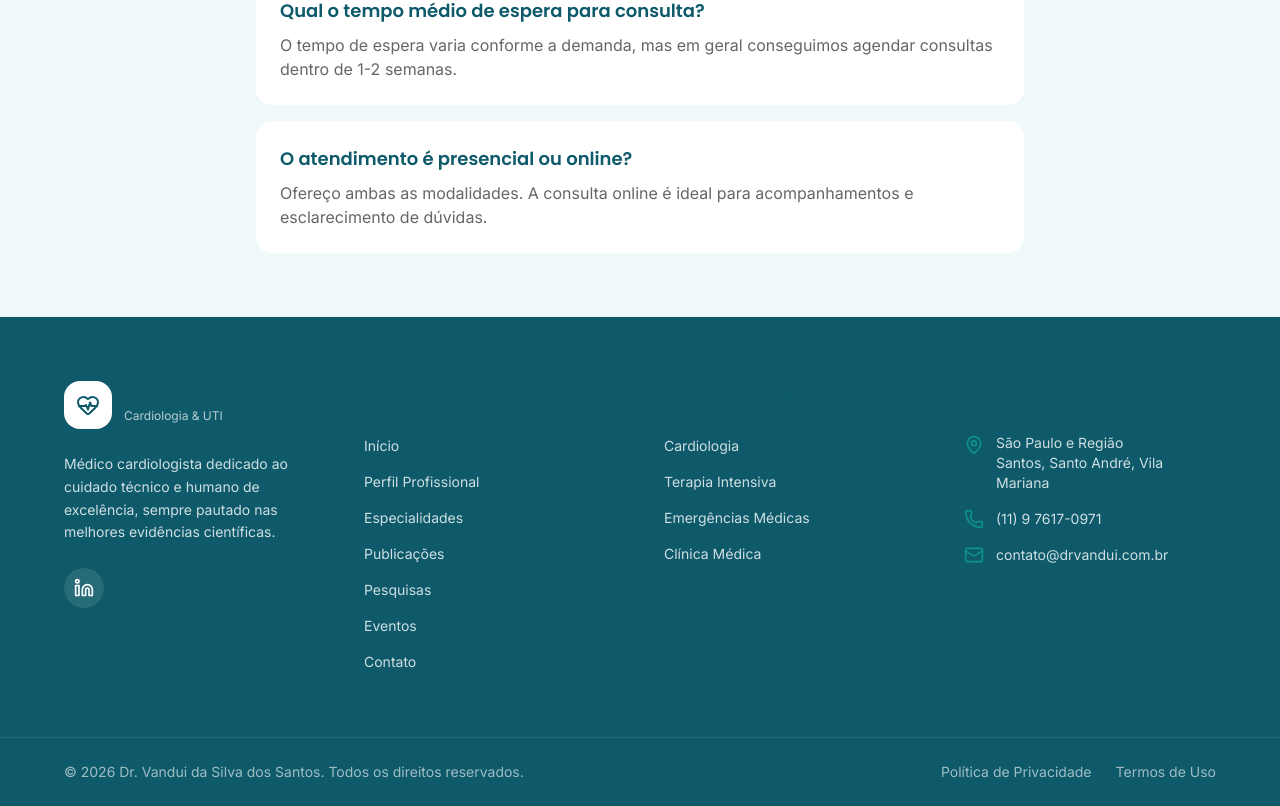
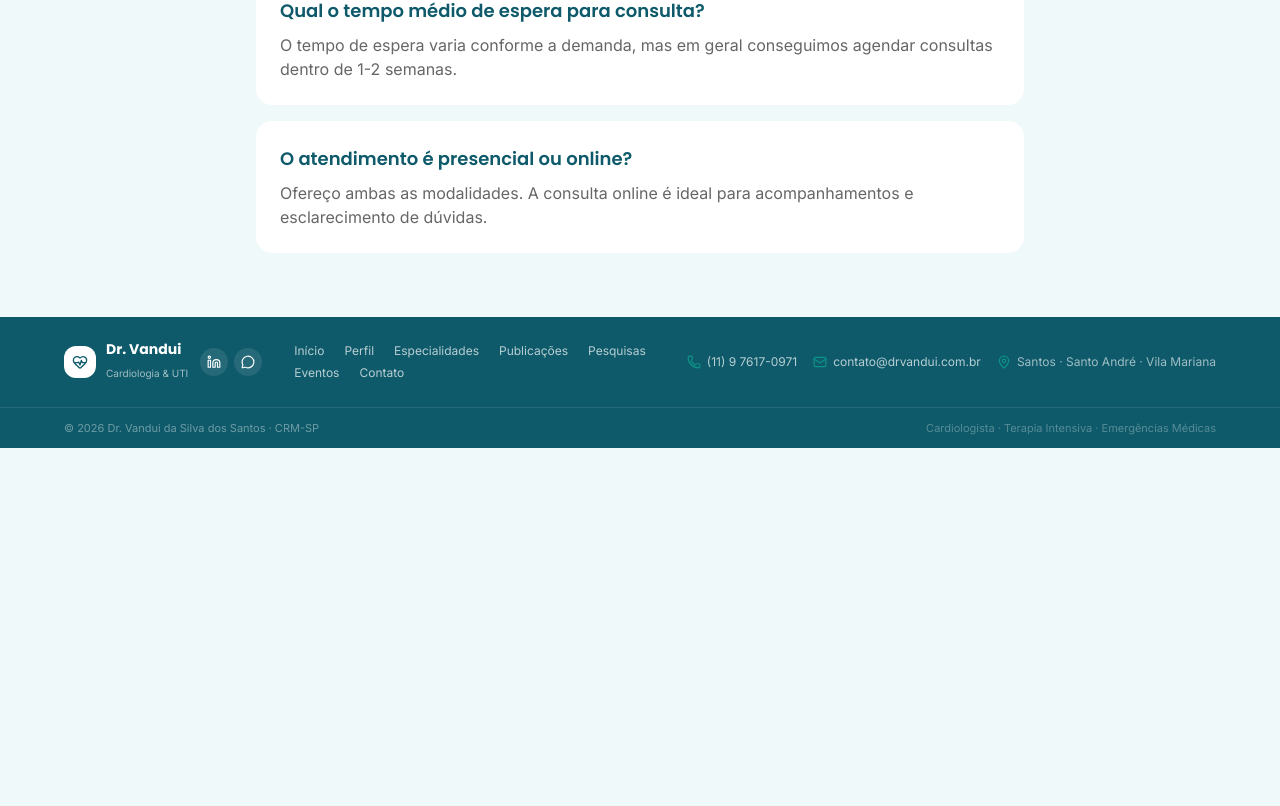
Before and after one commit to msant262/drvandui-saas, a React (Vite) app: page /contato in a window 1280 px wide. Shown: the part 3746-4552 px from the top of the page. After the commit the page ends 4194 px from the top, so only its background shows below. Built offline with nearby package versions, Linux system fonts and the light colour scheme.

Commit message:
ajustes footer

```diff
--- a/src/pages/Publicacoes.tsx
+++ b/src/pages/Publicacoes.tsx
@@ -1,5 +1,6 @@
 import { motion } from 'framer-motion';
 import { usePageSEO } from '@/hooks/usePageSEO';
+import { Link } from 'react-router-dom';
 import { FileText, Award, BookOpen, ExternalLink, Calendar, Users } from 'lucide-react';
 
 const publicacoes = [
@@ -268,13 +269,13 @@ export function Publicacoes() {
               Estou sempre aberto a novas parcerias em pesquisa e projetos acadêmicos
               na área da saúde.
             </p>
-            <a
-              href="mailto:vandui.santos@gmail.com"
+            <Link
+              to="/contato"
               className="inline-flex items-center gap-2 px-8 py-4 bg-white text-[var(--color-teal)] rounded-xl font-semibold hover:bg-[var(--color-cyan-light)] transition-all"
             >
               Entre em Contato
               <ExternalLink className="w-5 h-5" />
-            </a>
+            </Link>
           </motion.div>
         </div>
       </section>
--- a/src/sections/Footer.tsx
+++ b/src/sections/Footer.tsx
@@ -1,185 +1,115 @@
 import { Link } from 'react-router-dom';
-import { motion } from 'framer-motion';
-import { HeartPulse, MapPin, Phone, Mail, Linkedin } from 'lucide-react';
+import { HeartPulse, MapPin, Phone, Mail, Linkedin, MessageCircle } from 'lucide-react';
 
 export function Footer() {
   const currentYear = new Date().getFullYear();
 
   return (
     <footer style={{ backgroundColor: 'var(--color-teal)' }} className="text-white">
-      {/* Main Footer */}
-      <div className="section-padding py-16">
-        <div className="grid grid-cols-1 md:grid-cols-2 lg:grid-cols-4 gap-12">
-          {/* Brand */}
-          <motion.div
-            initial={{ opacity: 0, y: 20 }}
-            whileInView={{ opacity: 1, y: 0 }}
-            viewport={{ once: true }}
-            transition={{ duration: 0.6 }}
-            className="lg:col-span-1"
-          >
-            <Link to="/" className="flex items-center gap-3 mb-6">
-              <div className="w-12 h-12 rounded-xl bg-white flex items-center justify-center">
-                <HeartPulse className="w-6 h-6" style={{ color: 'var(--color-teal)' }} />
+
+      {/* Linha principal — totalmente horizontal */}
+      <div className="section-padding py-6">
+        <div className="flex flex-col lg:flex-row items-start lg:items-center gap-6 lg:gap-0 justify-between">
+
+          {/* Brand + redes sociais */}
+          <div className="flex items-center gap-3 flex-shrink-0">
+            <Link to="/" className="flex items-center gap-2.5">
+              <div className="w-8 h-8 rounded-lg bg-white flex items-center justify-center">
+                <HeartPulse className="w-4 h-4" style={{ color: 'var(--color-teal)' }} />
               </div>
               <div>
-                <h3
-                  className="font-bold text-lg leading-tight"
-                  style={{ fontFamily: 'Poppins, sans-serif' }}
-                >
+                <span className="font-bold text-sm block leading-tight" style={{ fontFamily: 'Poppins, sans-serif' }}>
                   Dr. Vandui
-                </h3>
-                <p className="text-xs text-white/70">Cardiologia & UTI</p>
+                </span>
+                <span className="text-[10px] text-white/60 leading-tight">Cardiologia &amp; UTI</span>
               </div>
             </Link>
-            <p className="text-white/80 text-sm leading-relaxed mb-6">
-              Médico cardiologista dedicado ao cuidado técnico e humano de
-              excelência, sempre pautado nas melhores evidências científicas.
-            </p>
+            {/* Redes sociais ao lado do logo */}
+            <div className="flex items-center gap-1.5">
               <a
                 href="https://www.linkedin.com/in/vandui-santos-181225137/"
                 target="_blank"
                 rel="noopener noreferrer"
-              className="w-10 h-10 rounded-full bg-white/10 flex items-center justify-center hover:bg-white/20 transition-colors"
+                aria-label="LinkedIn do Dr. Vandui"
+                className="w-7 h-7 rounded-full bg-white/10 flex items-center justify-center hover:bg-[#0A66C2] transition-colors"
               >
-              <Linkedin className="w-5 h-5" />
+                <Linkedin className="w-3.5 h-3.5" />
               </a>
-          </motion.div>
+              <a
+                href="https://wa.me/5511976170971?text=Ol%C3%A1%20Dr.%20Vandui%2C%20gostaria%20de%20agendar%20uma%20consulta."
+                target="_blank"
+                rel="noopener noreferrer"
+                aria-label="WhatsApp do Dr. Vandui"
+                className="w-7 h-7 rounded-full bg-white/10 flex items-center justify-center hover:bg-[#25D366] transition-colors"
+              >
+                <MessageCircle className="w-3.5 h-3.5" />
+              </a>
+            </div>
+          </div>
 
-          {/* Quick Links */}
-          <motion.div
-            initial={{ opacity: 0, y: 20 }}
-            whileInView={{ opacity: 1, y: 0 }}
-            viewport={{ once: true }}
-            transition={{ duration: 0.6, delay: 0.1 }}
-          >
-            <h4
-              className="font-semibold text-lg mb-6"
-              style={{ fontFamily: 'Poppins, sans-serif' }}
-            >
-              Links Rápidos
-            </h4>
-            <ul className="space-y-3">
+          {/* Links de navegação — centro */}
+          <nav className="flex flex-wrap items-center gap-x-5 gap-y-1.5 lg:mx-8">
             {[
               { path: '/', label: 'Início' },
-                { path: '/perfil', label: 'Perfil Profissional' },
+              { path: '/perfil', label: 'Perfil' },
               { path: '/especialidades', label: 'Especialidades' },
               { path: '/publicacoes', label: 'Publicações' },
               { path: '/pesquisas', label: 'Pesquisas' },
               { path: '/eventos', label: 'Eventos' },
               { path: '/contato', label: 'Contato' },
             ].map((link) => (
-                <li key={link.path}>
               <Link
+                key={link.path}
                 to={link.path}
-                    className="text-white/80 hover:text-white transition-colors text-sm"
+                className="text-white/70 hover:text-white transition-colors text-xs"
               >
                 {link.label}
               </Link>
-                </li>
             ))}
-            </ul>
-          </motion.div>
+          </nav>
 
-          {/* Especialidades */}
-          <motion.div
-            initial={{ opacity: 0, y: 20 }}
-            whileInView={{ opacity: 1, y: 0 }}
-            viewport={{ once: true }}
-            transition={{ duration: 0.6, delay: 0.2 }}
-          >
-            <h4
-              className="font-semibold text-lg mb-6"
-              style={{ fontFamily: 'Poppins, sans-serif' }}
-            >
-              Especialidades
-            </h4>
-            <ul className="space-y-3">
-              {[
-                'Cardiologia',
-                'Terapia Intensiva',
-                'Emergências Médicas',
-                'Clínica Médica',
-              ].map((item) => (
-                <li key={item}>
-                  <span className="text-white/80 text-sm">{item}</span>
-                </li>
-              ))}
-            </ul>
-          </motion.div>
-
-          {/* Contact Info */}
-          <motion.div
-            initial={{ opacity: 0, y: 20 }}
-            whileInView={{ opacity: 1, y: 0 }}
-            viewport={{ once: true }}
-            transition={{ duration: 0.6, delay: 0.3 }}
-          >
-            <h4
-              className="font-semibold text-lg mb-6"
-              style={{ fontFamily: 'Poppins, sans-serif' }}
-            >
-              Contato
-            </h4>
-            <ul className="space-y-4">
-              <li className="flex items-start gap-3">
-                <MapPin className="w-5 h-5 flex-shrink-0 mt-0.5" style={{ color: 'var(--color-emerald)' }} />
-                <span className="text-white/80 text-sm">
-                  São Paulo e Região
-                  <br />
-                  Santos, Santo André, Vila Mariana
-                </span>
-              </li>
-              <li className="flex items-center gap-3">
-                <Phone className="w-5 h-5 flex-shrink-0" style={{ color: 'var(--color-emerald)' }} />
+          {/* Contato + redes — direita */}
+          <div className="flex flex-wrap items-center gap-4 flex-shrink-0">
+            {/* Telefone */}
             <a
               href="https://wa.me/5511976170971?text=Ol%C3%A1%20Dr.%20Vandui%2C%20gostaria%20de%20agendar%20uma%20consulta."
               target="_blank"
               rel="noopener noreferrer"
-                  className="text-white/80 hover:text-white transition-colors text-sm"
+              className="flex items-center gap-1.5 text-white/70 hover:text-white transition-colors text-xs"
             >
+              <Phone className="w-3.5 h-3.5 flex-shrink-0" style={{ color: 'var(--color-emerald)' }} />
               (11) 9 7617-0971
             </a>
-              </li>
-              <li className="flex items-center gap-3">
-                <Mail className="w-5 h-5 flex-shrink-0" style={{ color: 'var(--color-emerald)' }} />
+            {/* E-mail */}
             <a
               href="mailto:contato@drvandui.com.br"
-                  className="text-white/80 hover:text-white transition-colors text-sm"
+              className="flex items-center gap-1.5 text-white/70 hover:text-white transition-colors text-xs"
             >
+              <Mail className="w-3.5 h-3.5 flex-shrink-0" style={{ color: 'var(--color-emerald)' }} />
               contato@drvandui.com.br
             </a>
-              </li>
-            </ul>
-          </motion.div>
+            {/* Localização */}
+            <span className="hidden xl:flex items-center gap-1.5 text-white/60 text-xs">
+              <MapPin className="w-3.5 h-3.5 flex-shrink-0" style={{ color: 'var(--color-emerald)' }} />
+              Santos · Santo André · Vila Mariana
+            </span>
+
+          </div>
         </div>
       </div>
 
-      {/* Bottom Bar */}
+      {/* Bottom bar mínima */}
       <div className="border-t border-white/10">
-        <div className="section-padding py-6">
-          <div className="flex flex-col md:flex-row items-center justify-between gap-4">
-            <p className="text-white/60 text-sm text-center md:text-left">
-              &copy; {currentYear} Dr. Vandui da Silva dos Santos. Todos os
-              direitos reservados.
+        <div className="section-padding py-3 flex flex-col sm:flex-row items-center justify-between gap-1">
+          <p className="text-white/40 text-[11px]">
+            &copy; {currentYear} Dr. Vandui da Silva dos Santos · CRM-SP
           </p>
-            <div className="flex items-center gap-6">
-              <Link
-                to="/"
-                className="text-white/60 hover:text-white transition-colors text-sm"
-              >
-                Política de Privacidade
-              </Link>
-              <Link
-                to="/"
-                className="text-white/60 hover:text-white transition-colors text-sm"
-              >
-                Termos de Uso
-              </Link>
+          <p className="text-white/30 text-[11px]">
+            Cardiologista · Terapia Intensiva · Emergências Médicas
+          </p>
         </div>
       </div>
-        </div>
-      </div>
+
     </footer>
   );
 }
```
Lines whose indentation alone changed are shown as unchanged.
